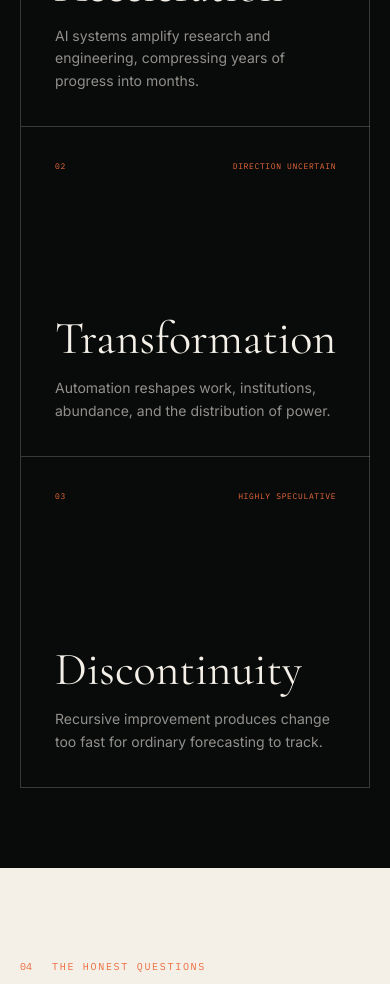
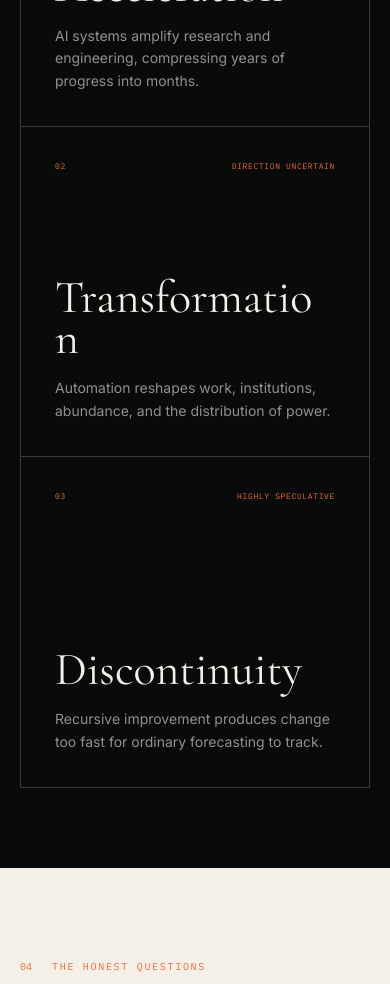
Before and after one commit to bomjig25/mehanonline.com, a Next.js app: page /singularity in a window 390 px wide. Shown: the part 4120-5104 px from the top of the page. Built offline with nearby package versions, Linux system fonts and the light colour scheme.

Commit message:
Fix singularity future card overflow

```diff
--- a/app/globals.css
+++ b/app/globals.css
@@ -272,13 +272,13 @@ footer small { grid-column: 1/-1; padding-top: 24px; border-top: 1px solid var(-
 
 .horizon-futures { background: var(--night); color: var(--light); }
 .horizon-futures .section-number, .horizon-futures .kicker { color: var(--signal); }
-.future-grid { display: grid; grid-template-columns: repeat(3, 1fr); border: 1px solid var(--light-rule); }
-.future-grid article { min-height: 430px; padding: 34px; display: flex; flex-direction: column; border-right: 1px solid var(--light-rule); transition: background-color .2s ease, box-shadow .2s ease; }
+.future-grid { min-width: 0; display: grid; grid-template-columns: repeat(3, minmax(0, 1fr)); border: 1px solid var(--light-rule); }
+.future-grid article { min-width: 0; min-height: 430px; padding: 34px; display: flex; flex-direction: column; border-right: 1px solid var(--light-rule); transition: background-color .2s ease, box-shadow .2s ease; }
 .future-grid article:last-child { border-right: 0; }
 .future-grid article:hover { background: rgba(237,106,59,.07); box-shadow: inset 0 3px 0 var(--signal); }
 .future-grid article > div { display: flex; justify-content: space-between; align-items: center; }
 .future-grid span, .future-grid small { color: var(--signal); text-transform: uppercase; font: 8px var(--font-mono); letter-spacing: .08em; }
-.future-grid h3 { margin: auto 0 18px; font: 400 clamp(46px, 5vw, 72px)/.9 var(--font-display); }
+.future-grid h3 { margin: auto 0 18px; overflow-wrap: anywhere; font: 400 clamp(46px, 5vw, 72px)/.9 var(--font-display); }
 .future-grid p { max-width: 420px; margin: 0; color: rgba(244,240,232,.58); font-size: 14px; line-height: 1.6; }
 
 .horizon-questions { background: var(--paper); color: var(--ink); }
@@ -584,6 +584,9 @@ footer small { grid-column: 1/-1; padding-top: 24px; border-top: 1px solid var(-
   .horizon-timeline { grid-template-columns: 1fr 1fr; }
   .horizon-timeline article:nth-child(2) { border-right: 0; }
   .threshold-list, .question-list { margin-left: 12%; }
+  .future-grid { grid-template-columns: repeat(2, minmax(0, 1fr)); }
+  .future-grid article:nth-child(2) { border-right: 0; }
+  .future-grid article:last-child { grid-column: 1 / -1; border-top: 1px solid var(--light-rule); }
 }
 
 @media (max-width: 760px) {
@@ -652,7 +655,7 @@ footer small { grid-column: 1/-1; padding-top: 24px; border-top: 1px solid var(-
   .threshold-list li { grid-template-columns: 45px 1fr; }
   .future-grid, .doorway-grid { grid-template-columns: 1fr; }
   .future-grid article { min-height: 330px; border-right: 0; border-bottom: 1px solid var(--light-rule); }
-  .future-grid article:last-child { border-bottom: 0; }
+  .future-grid article:last-child { grid-column: auto; border-top: 0; border-bottom: 0; }
   .question-list summary { grid-template-columns: 36px 1fr 24px; gap: 10px; }
   .question-list details > p { margin: 0 34px 26px; }
   .doorway-grid > a { min-height: 300px; padding: 27px 22px; }
```
